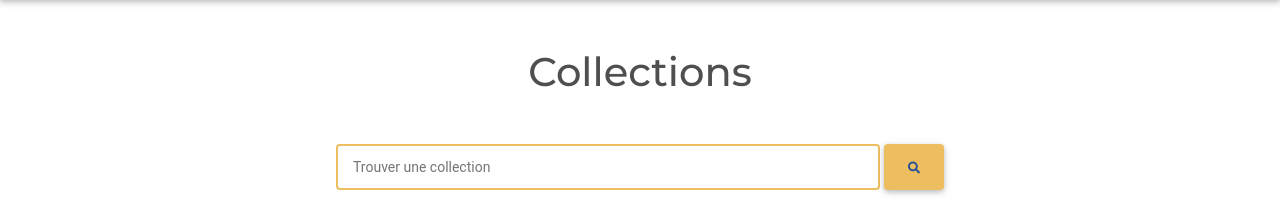
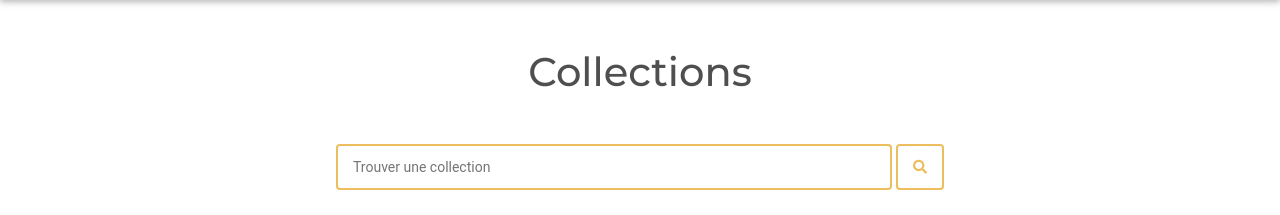
Before and after one commit to YetAnotherDevWannabe/Film_Collection, a Symfony app: template templates/collect/list.html.twig in a window 1280 px wide. Shown: the part 97-312 px from the top of the page. Run offline with Twig, Linux system fonts and the light colour scheme; the template is opened without the code that fills it, so the values that code supplies are empty; some libraries are stand-ins or nearby versions.

Commit message:
bouton search collect

```diff
--- a/public/css/styles2.css
+++ b/public/css/styles2.css
@@ -190,6 +190,25 @@ form input,
 {
 	background-color : var(--complimain100);
 	color            : var(--secondcolor100);
+}
+
+.search-outline-comp-collect
+{
+	background-color : transparent;
+	border           : .125rem solid var(--complimain100);
+	color            : var(--complimain100);
+	box-shadow       : none;
+	text-decoration  : none;
+	padding          : .625rem 1.5625rem .5625rem;
+	font-size        : .875rem;
+	line-height      : 1.6;
+	padding          : 10px 15px;
+}
+
+.search-outline-comp-collect:hover
+{
+	background-color : var(--complimain100);
+	color            : white;
 }
 
 .dropdown-hr
--- a/templates/collect/list.html.twig
+++ b/templates/collect/list.html.twig
@@ -22,7 +22,7 @@
 
 				<form class="d-flex mx-lg-1" method="GET" action=" {{ path('collect_search') }} ">
 					<input class="form-control search-outline-comp flex-fill" type="search" placeholder="Trouver une collection" aria-label="Search" name="q">
-					<button class="btn bg-comp_txt-main ms-1"
+					<button class="btn search-outline-comp-collect ms-1"
 							type="submit"
 							data-mdb-ripple-duration="0"
 					>
```
